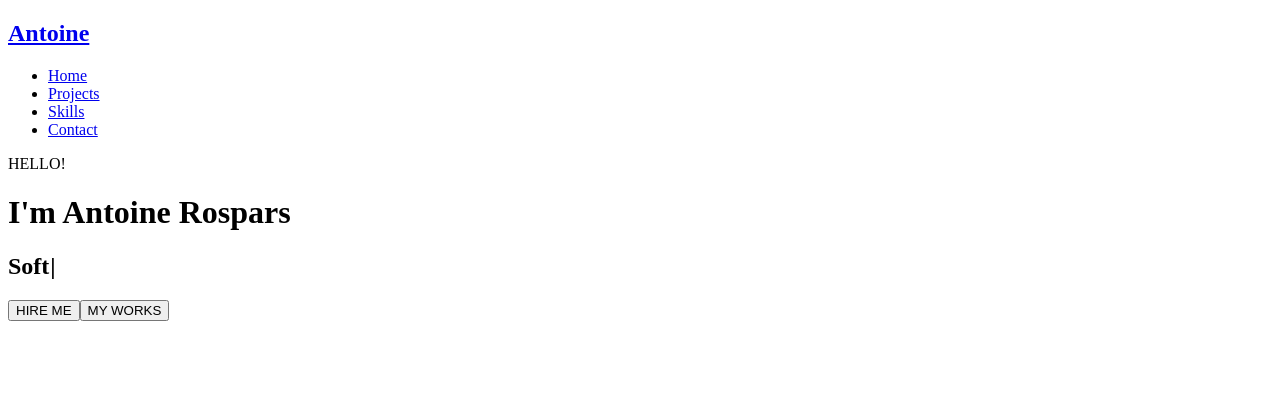
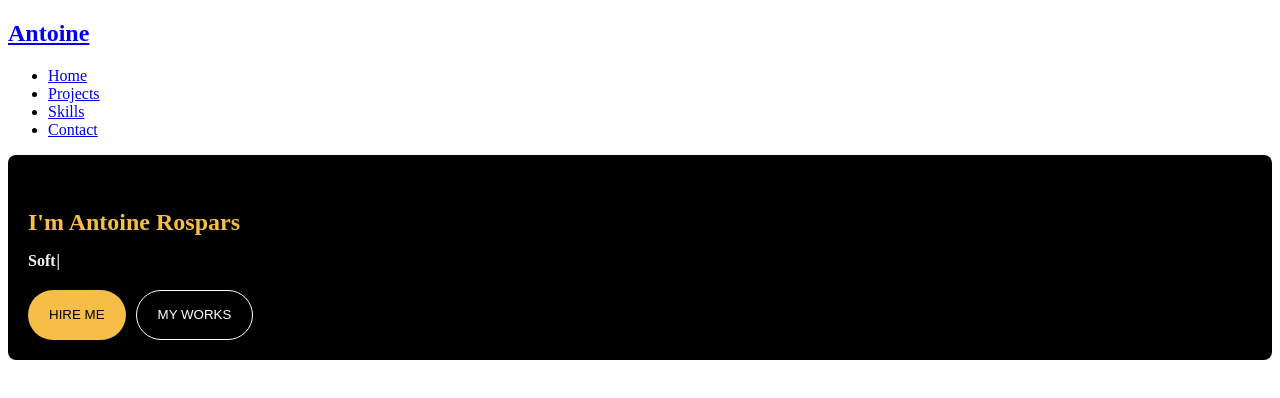
Before and after one commit to P4ST4S/portfolio-react-vite, a React (Vite) app: page / in a window 1280 px wide. Shown: the top 398 px of the page. Built offline with nearby package versions, Linux system fonts and the light colour scheme.

Commit message:
chore: Add styles and update layout for Home page

```diff
--- a/src/pages/Home.tsx
+++ b/src/pages/Home.tsx
@@ -1,16 +1,21 @@
 import Typer from "../components/Typer";
+import styles from "../styles/pages/Home.module.css";
 
 function Home() {
   return (
-    <div>
+    <div className={styles.container}>
       HELLO!
-      <h1>I'm Antoine Rospars</h1>
-      <h2>
+      <h1 className={styles.title}>I'm Antoine Rospars</h1>
+      <h2 className={styles.description}>
         <Typer />
       </h2>
-      <div>
-        <button>HIRE ME</button>
-        <button>MY WORKS</button>
+      <div className={styles.buttonContainer}>
+        <button className={styles.buttonHire}>
+          <span className={styles.buttonTitle}>HIRE ME</span>
+        </button>
+        <button className={styles.buttonWork}>
+          <span className={styles.buttonTitle}>MY WORKS</span>
+        </button>
       </div>
     </div>
   );
--- /dev/null
+++ b/src/styles/pages/Home.module.css
@@ -0,0 +1,45 @@
+.container {
+  background-color: black;
+  padding: 20px;
+  border-radius: 8px;
+}
+
+.title {
+  color: #f7be47;
+  font-size: 24px;
+  font-weight: bold;
+}
+
+.description {
+  color: #f5f5f5;
+  font-size: 16px;
+}
+
+.buttonContainer {
+  display: flex;
+  justify-content: flex-start;
+  gap: 10px;
+  margin-top: 20px;
+}
+
+.buttonHire {
+  height: 50px;
+  background-color: #f7be47;
+  border-radius: 25px;
+  border: none;
+}
+
+.buttonWork {
+  height: 50px;
+  background-color: transparent;
+  border-radius: 25px;
+  border: 1px solid white;
+  & span {
+    color: white;
+  }
+}
+
+.buttonTitle {
+  color: black;
+  margin: 50px 15px;
+}
```
